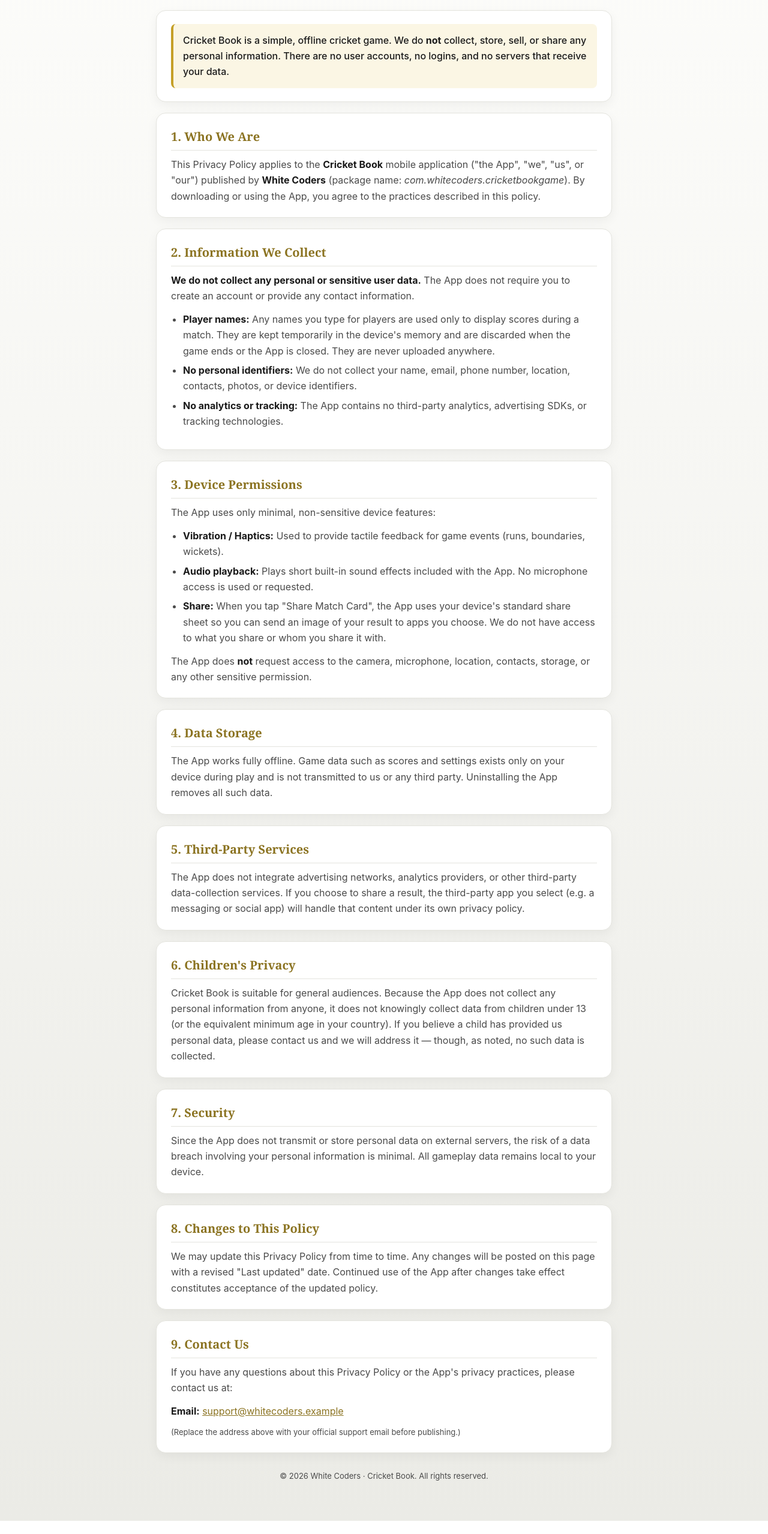
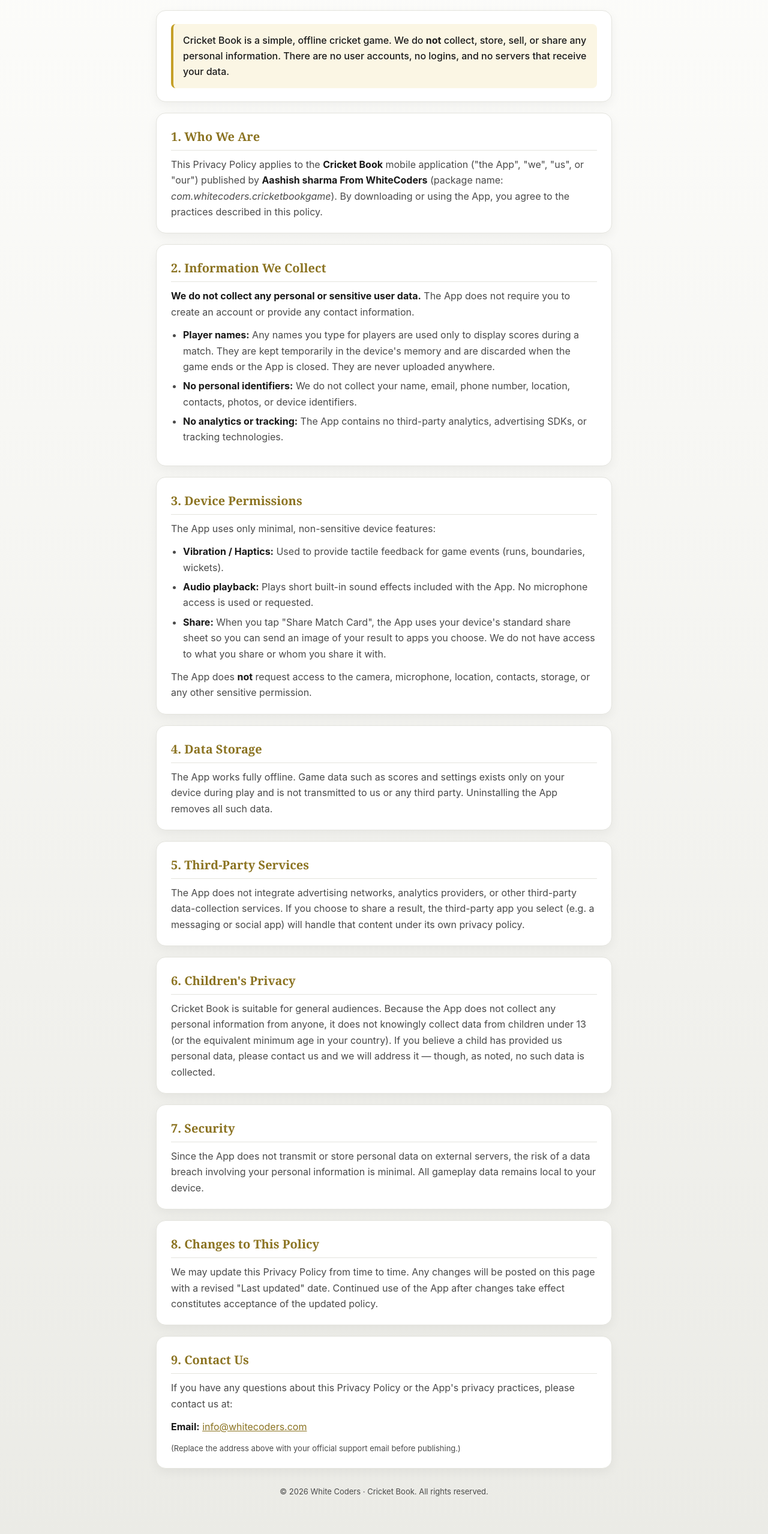
Before and after one commit to whitecoders/aashish, a plain HTML site: page index.html in a window 1280 px wide. Shown: the part 240-2797 px from the top of the page at 60% size. Before the commit the page ends 2775 px from the top, so only its background shows below. Drawn offline with Linux system fonts and the light colour scheme.

Commit message:
Update privacy policy contact information and publisher

```diff
--- a/index.html
+++ b/index.html
@@ -104,7 +104,7 @@
       <h2>1. Who We Are</h2>
       <p>
         This Privacy Policy applies to the <strong>Cricket Book</strong> mobile application
-        ("the App", "we", "us", or "our") published by <strong>White Coders</strong>
+        ("the App", "we", "us", or "our") published by <strong>Aashish sharma From WhiteCoders</strong>
         (package name: <em>com.whitecoders.cricketbookgame</em>). By downloading or using the
         App, you agree to the practices described in this policy.
       </p>
@@ -196,7 +196,7 @@
         If you have any questions about this Privacy Policy or the App's privacy practices, please
         contact us at:
       </p>
-      <p><strong>Email:</strong> <a href="mailto:support@whitecoders.example">support@whitecoders.example</a></p>
+      <p><strong>Email:</strong> <a href="mailto:support@whitecoders.example">info@whitecoders.com</a></p>
       <p style="font-size:13px;">(Replace the address above with your official support email before publishing.)</p>
     </div>
 
```
